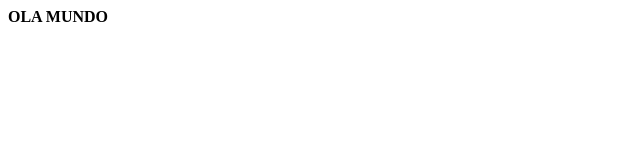
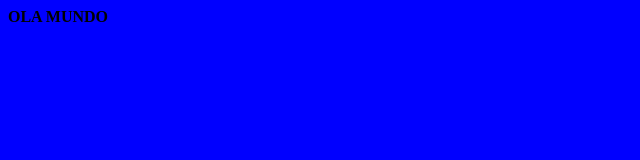
Before and after one commit to brunobaruffiesteves/auladegit, a plain HTML site: page index.html in a window 1280 px wide. Shown: the whole page, without its empty margins (0-640 px from the left). Drawn offline with Linux system fonts and the light colour scheme.

Commit message:
style(tarefa888): Mudança do body

```diff
--- a/index.html
+++ b/index.html
@@ -1,7 +1,7 @@
 <html>
 <head>
 </head>
-<body>
-<p><b>OLA MUNDO </b></p>
+<body bgcolor='blue'>
+  <p><b>OLA MUNDO </b></p>
 </body>
 </html>
```
